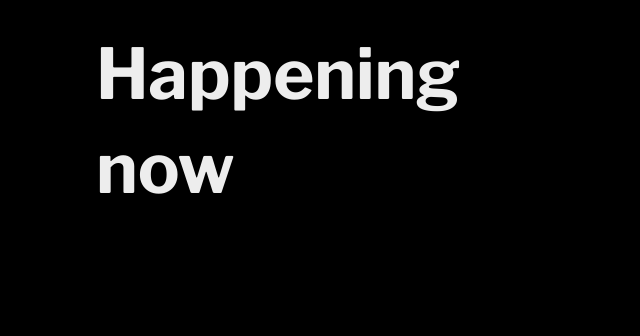
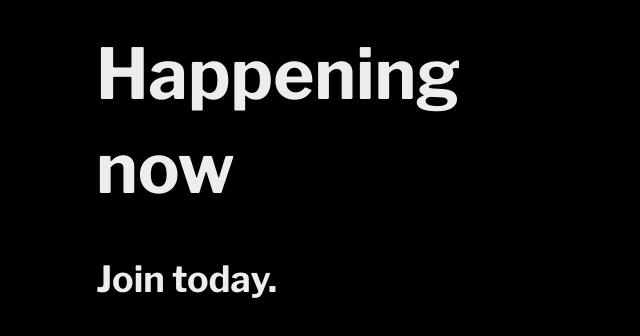
Before and after one commit to ms-candy-codes/X.com, a plain HTML site: page index.html in a window 1280 px wide. Shown: the part 116-452 px from the top of the page, without its empty margins (0-640 px from the left). Drawn offline with nearby package versions, Linux system fonts and the light colour scheme.

Commit message:
add body 2 text and styling

```diff
--- a/index.html
+++ b/index.html
@@ -15,5 +15,9 @@
         <h1>Happening</h1>
         <h1 class="now">now</h1>
     </div>
+    <div class="body2">
+        <h2>Join today.</h2>
+
+    </div>
 </body>
 </html>
--- a/style.css
+++ b/style.css
@@ -26,9 +26,19 @@ body{
     font-size: 35px;
     font-weight: 500;
     margin-left: 96px;
+    margin-bottom: -20px;
 }
 
 .now{
     margin-top: -38px;
 
 }
+
+.body2{
+    color: rgba(255, 255, 255, 0.93);
+    font-family: "Libre Franklin", sans-serif;
+    font-size: 24px;
+    margin-top: 30px;
+    margin: 96px;
+
+}
```
